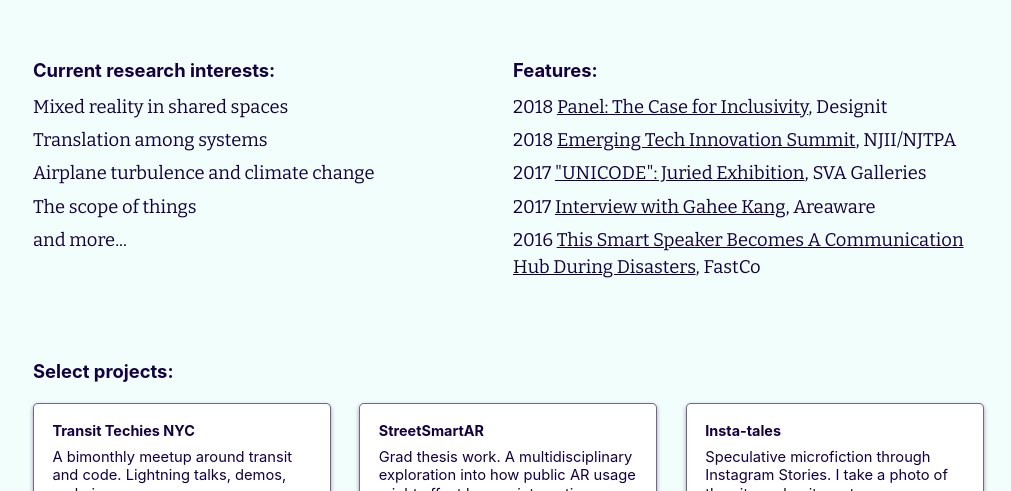
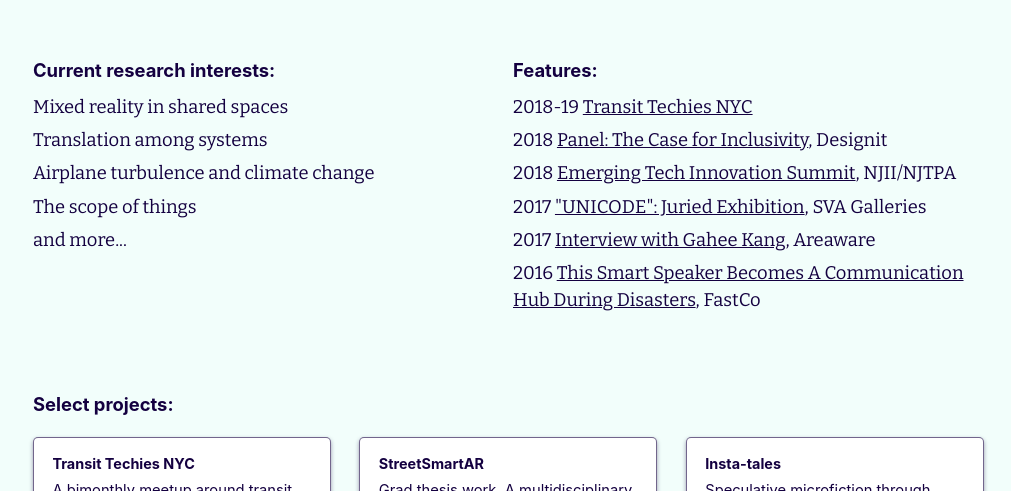
Before and after one commit to kohzy/personalsite, a Gatsby site: page / in a window 1280 px wide. Shown: the part 609-1100 px from the top of the page, without its empty margins (127-1138 px from the left). Built offline with nearby package versions, Linux system fonts and the light colour scheme; Gatsby itself is replaced by a stand-in of ours.

Commit message:
added ttnyc

```diff
--- a/src/pages/index.js
+++ b/src/pages/index.js
@@ -69,6 +69,7 @@ const IndexPage = () => (
         <div className="col press">
           <h4>Features:</h4>
           <ul>
+            <li>2018-19 <a href="http://transittechies.nyc" target="_blank" rel="noopener noreferrer">Transit Techies NYC</a></li>
             <li>2018 <a href="https://www.eventbrite.com/e/the-case-for-inclusivity-tickets-50542811911#" target="_blank" rel="noopener noreferrer">Panel: The Case for Inclusivity</a>, Designit</li>
             <li>2018 <a href="http://www.sva.edu/events/events-exhibitions/unicode" target="_blank" rel="noopener noreferrer">Emerging Tech Innovation Summit</a>, NJII/NJTPA</li>
             <li>2017 <a href="http://www.sva.edu/events/events-exhibitions/unicode" target="_blank" rel="noopener noreferrer">"UNICODE": Juried Exhibition</a>, SVA Galleries</li>
```
